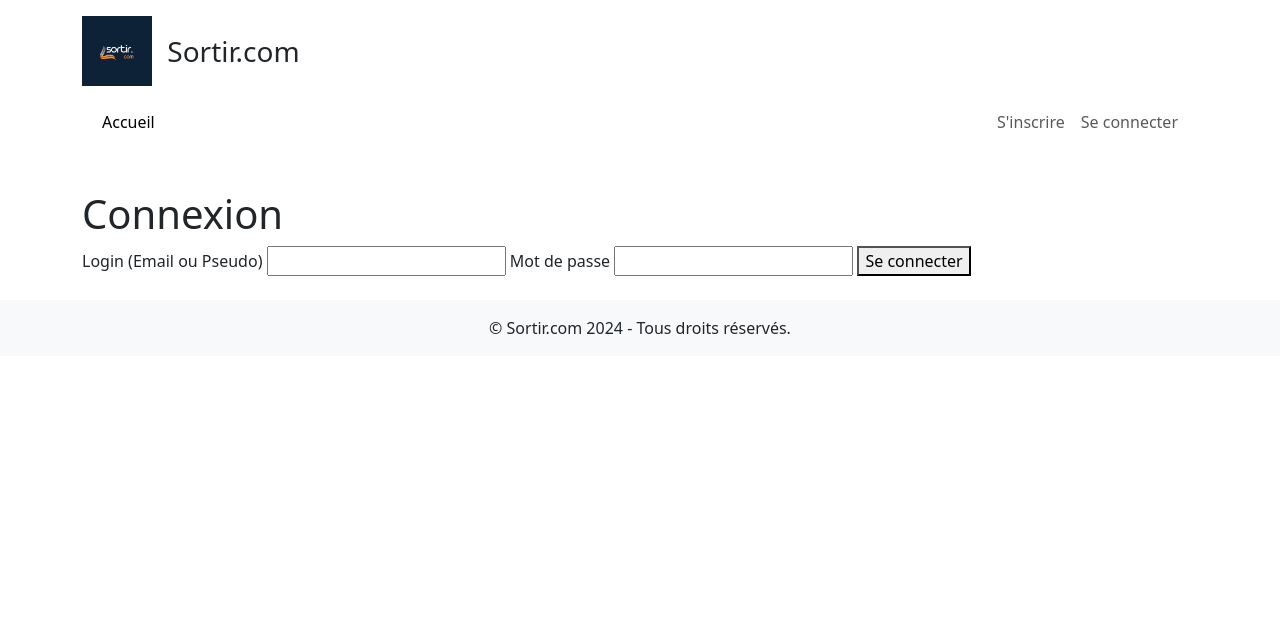
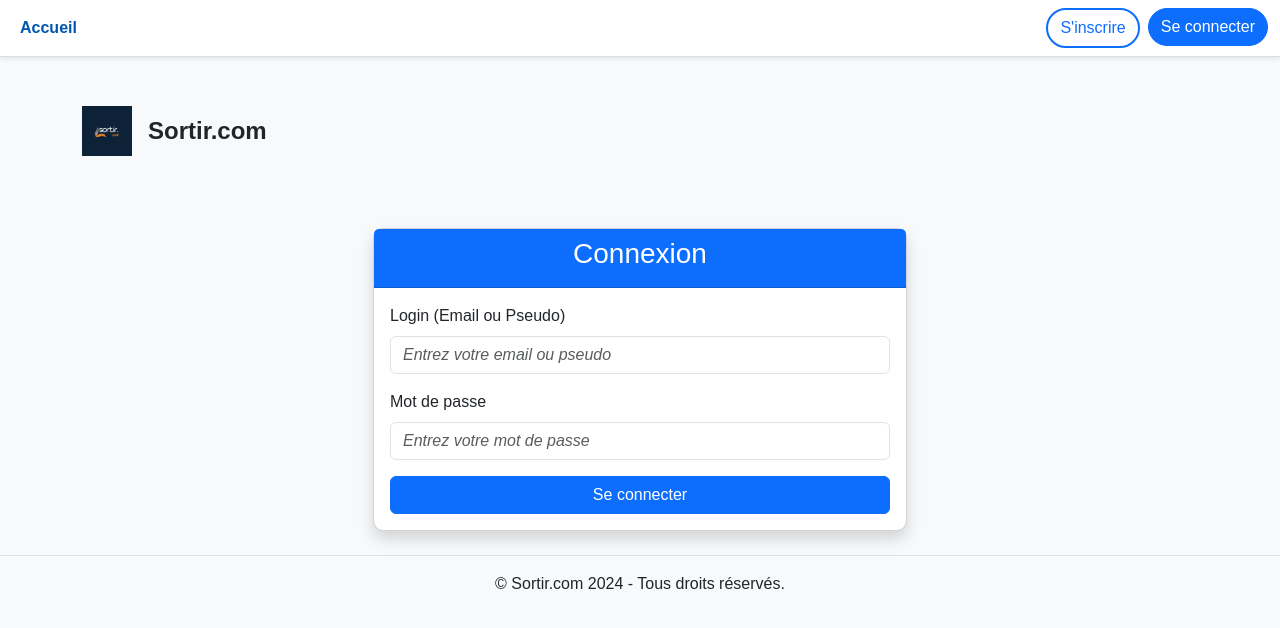
Before and after one commit to projectencheres/sortir, a Symfony app: template templates/security/login.html.twig in a window 1280 px wide. Shown: the top 628 px of the page. Run offline with Twig, Linux system fonts and the light colour scheme; the template is opened without the code that fills it, so the values that code supplies are empty; some libraries are stand-ins or nearby versions.

Commit message:
Add css for templates

```diff
--- /dev/null
+++ b/public/css/login.css
@@ -0,0 +1,18 @@
+body {
+    background-color: #f8f9fa;
+    font-family: Arial, sans-serif;
+}
+
+.card {
+    border-radius: 10px;
+}
+
+.card-header {
+    border-top-left-radius: 10px;
+    border-top-right-radius: 10px;
+}
+
+input::placeholder {
+    font-style: italic;
+    color: #6c757d;
+}
--- /dev/null
+++ b/public/css/navbar.css
@@ -0,0 +1,45 @@
+body {
+    padding-top: 90px;
+}
+
+/* Style général de la navbar */
+.custom-navbar {
+    border-bottom: 1px solid #ddd;
+    box-shadow: 0 4px 6px rgba(0, 0, 0, 0.1);
+    z-index: 1030;
+}
+
+/* Lien actif */
+.navbar .nav-link.active {
+    font-weight: bold;
+    color: #0056b3 !important;
+}
+
+/* Dropdown menu */
+.navbar .dropdown-menu {
+    border-radius: 0.5rem;
+    border: none;
+    box-shadow: 0 2px 8px rgba(0, 0, 0, 0.2);
+}
+
+/* Boutons */
+.navbar .btn-outline-primary {
+    border-width: 2px;
+    border-radius: 50px;
+}
+
+.navbar .btn-primary {
+    border-radius: 50px;
+}
+
+.navbar .btn-danger {
+    border-radius: 50px;
+}
+
+/* Responsive adjustments */
+@media (max-width: 768px) {
+    .navbar .btn {
+        width: 100%;
+        margin-bottom: 10px;
+    }
+}
--- a/templates/_navbar.html.twig
+++ b/templates/_navbar.html.twig
@@ -1,9 +1,10 @@
-<nav class="navbar navbar-expand-lg">
+<nav class="navbar navbar-expand-lg navbar-light bg-white shadow-sm custom-navbar fixed-top">
     <div class="container-fluid">
         <!-- Toggler button for small screens -->
         <button class="navbar-toggler" type="button" data-bs-toggle="collapse" data-bs-target="#navbarNav" aria-controls="navbarNav" aria-expanded="false" aria-label="Toggle navigation">
             <span class="navbar-toggler-icon"></span>
         </button>
+
         <!-- Navbar content -->
         <div class="collapse navbar-collapse" id="navbarNav">
             <!-- Left-aligned links -->
@@ -21,16 +22,17 @@
                     </li>
                 {% endif %}
             </ul>
+
             <!-- Right-aligned links -->
             <ul class="navbar-nav ms-auto">
                 {% if not app.user %}
                     <li class="nav-item">
-                        <a class="nav-link" href="{{ path('app_register') }}" title="S'inscrire">
+                        <a class="btn btn-outline-primary me-2" href="{{ path('app_register') }}" title="S'inscrire">
                             S'inscrire
                         </a>
                     </li>
                     <li class="nav-item">
-                        <a class="nav-link" href="{{ path('app_login') }}" title="Se connecter">
+                        <a class="btn btn-primary text-white" href="{{ path('app_login') }}" title="Se connecter">
                             Se connecter
                         </a>
                     </li>
@@ -38,29 +40,25 @@
                     <li class="nav-item dropdown">
                         <a class="nav-link dropdown-toggle" data-bs-toggle="dropdown" href="#" role="button" aria-expanded="false">Admin</a>
                         <ul class="dropdown-menu">
-                        <li><a class="dropdown-item" href="{{ path('admin_sortir_create') }}">Créer une sortie</a></li>
-                        <li><a class="dropdown-item" href="{{ path('admin_sortir_index') }}">Listes des sorties</a></li>
-                        <li><hr class="dropdown-divider"></li>
-                        <li><a class="dropdown-item" href="#">Créer un participant</a></li>
-                        <li><a class="dropdown-item" href="#">Liste des participants</a></li>
+                            <li><a class="dropdown-item" href="{{ path('admin_sortir_create') }}">Créer une sortie</a></li>
+                            <li><a class="dropdown-item" href="{{ path('admin_sortir_index') }}">Liste des sorties</a></li>
+                            <li><hr class="dropdown-divider"></li>
+                            <li><a class="dropdown-item" href="#">Créer un participant</a></li>
+                            <li><a class="dropdown-item" href="#">Liste des participants</a></li>
                         </ul>
                     </li>
-
                     <li class="nav-item dropdown">
                         <a class="nav-link dropdown-toggle" data-bs-toggle="dropdown" href="#" role="button" aria-expanded="false">Users</a>
                         <ul class="dropdown-menu">
-                        <li><a class="dropdown-item" href="{{ path('app_sortie_create' )}}">Créer une sortie</a></li>
-                        <li><a class="dropdown-item" href="{{ path('app_sortie_show') }}">Listes des sorties</a></li>
-                        {# <li><hr class="dropdown-divider"></li>
-                        <li><a class="dropdown-item" href="#">Separated link</a></li> #}
+                            <li><a class="dropdown-item" href="{{ path('app_sortie_create') }}">Créer une sortie</a></li>
+                            <li><a class="dropdown-item" href="{{ path('app_all_sorties') }}">Liste des sorties</a></li>
                         </ul>
                     </li>
                     <li class="nav-item">
-                        <a class="nav-link" href="{{ path('app_logout') }}" title="Se deconnecter">
-                            Se deconnecter
+                        <a class="btn btn-danger text-white ms-2" href="{{ path('app_logout') }}" title="Se déconnecter">
+                            Se déconnecter
                         </a>
                     </li>
-
                 {% endif %}
             </ul>
         </div>
--- a/templates/base.html.twig
+++ b/templates/base.html.twig
@@ -13,15 +13,16 @@
         <!-- Stylesheets -->
         {% block stylesheets %}
             <link href="https://cdn.jsdelivr.net/npm/bootstrap@5.3.3/dist/css/bootstrap.min.css" rel="stylesheet" integrity="sha384-QWTKZyjpPEjISv5WaRU9OFeRpok6YctnYmDr5pNlyT2bRjXh0JMhjY6hW+ALEwIH" crossorigin="anonymous">
+            <link rel="stylesheet" href="{{ asset('css/navbar.css') }}">
         {% endblock %}
     </head>
-    <body class="d-flex flex-column">
+    <body class="d-flex flex-column bg-light">
         <header>
-            <div class="container my-3">
+            <div class="container py-3">
                 <h3 class="header-logo">
-                    <a href="#" title="Retour à l'accueil" class="text-decoration-none text-dark">
-                        <img src="{{ asset('img/LogoS.com.png') }}" alt="Sortir.com" class="me-2" style="max-height: 70px;">
-                        <span class="align-middle">
+                    <a href="{{ path('app_home') }}" title="Retour à l'accueil" class="text-decoration-none text-dark d-flex align-items-center">
+                        <img src="{{ asset('img/LogoS.com.png') }}" alt="Sortir.com" class="me-3" style="max-height: 50px;">
+                        <span class="align-middle fs-4 fw-bold">
                             Sortir.com
                         </span>
                     </a>
@@ -44,17 +45,14 @@
                 {% block body %}{% endblock %}
             </div>
         </main>
-        <footer class="bg-light py-3">
+        <footer class="bg-light py-3 border-top">
             <div class="container text-center">
-                &copy; Sortir.com
-                {{ "now" | date("Y") }}
-                - Tous droits réservés.
+                &copy; Sortir.com {{ "now" | date("Y") }} - Tous droits réservés.
             </div>
         </footer>
         <!-- JavaScript -->
         {% block javascripts %}
-            <script src="https://cdn.jsdelivr.net/npm/bootstrap@5.3.3/dist/js/bootstrap.bundle.min.js"
-            integrity="sha384-YvpcrYf0tY3lHB60NNkmXc5s9fDVZLESaAA55NDzOxhy9GkcIdslK1eN7N6jIeHz" crossorigin="anonymous"></script>
+            <script src="https://cdn.jsdelivr.net/npm/bootstrap@5.3.3/dist/js/bootstrap.bundle.min.js" integrity="sha384-YvpcrYf0tY3lHB60NNkmXc5s9fDVZLESaAA55NDzOxhy9GkcIdslK1eN7N6jIeHz" crossorigin="anonymous"></script>
         {% endblock %}
     </body>
 </html>
--- a/templates/security/login.html.twig
+++ b/templates/security/login.html.twig
@@ -1,20 +1,43 @@
 {% extends 'base.html.twig' %}
+{% block title %}Connexion{% endblock %}
+
+{% block stylesheets %}
+    {{ parent() }}
+    <link rel="stylesheet" href="{{ asset('css/login.css') }}">
+{% endblock %}
 
 {% block body %}
-    <h1>Connexion</h1>
-    <form action="{{ path('app_login') }}" method="post">
-        <label for="username">Login (Email ou Pseudo)</label>
-        <input type="text" id="username" name="_username" value="{{ last_username }}" required>
+<div class="container mt-5">
+    <div class="row justify-content-center">
+        <div class="col-md-6">
+            <div class="card shadow">
+                <div class="card-header text-center bg-primary text-white">
+                    <h3>Connexion</h3>
+                </div>
+                <div class="card-body">
+                    <form action="{{ path('app_login') }}" method="post">
+                        <div class="mb-3">
+                            <label for="username" class="form-label">Login (Email ou Pseudo)</label>
+                            <input type="text" id="username" name="_username" value="{{ last_username }}" class="form-control" required placeholder="Entrez votre email ou pseudo">
+                        </div>
 
-        <label for="password">Mot de passe</label>
-        <input type="password" id="password" name="_password" required>
+                        <div class="mb-3">
+                            <label for="password" class="form-label">Mot de passe</label>
+                            <input type="password" id="password" name="_password" class="form-control" required placeholder="Entrez votre mot de passe">
+                        </div>
 
-        <input type="hidden" name="_csrf_token" value="{{ csrf_token('authenticate') }}">
+                        <input type="hidden" name="_csrf_token" value="{{ csrf_token('authenticate') }}">
 
-        <button type="submit">Se connecter</button>
-    </form>
-
-    {% if error %}
-        <div>{{ error.messageKey|trans(error.messageData, 'security') }}</div>
-    {% endif %}
+                        <button type="submit" class="btn btn-primary w-100">Se connecter</button>
+                    </form>
+                    {% if error %}
+                        <div class="alert alert-danger mt-3" role="alert">
+                            {{ error.messageKey|trans(error.messageData, 'security') }}
+                        </div>
+                    {% endif %}
+                </div>
+            </div>
+        </div>
+    </div>
+</div>
 {% endblock %}
```
Also changed, not shown: public/css/sortie.css (added, +39 -0 lines), src/Controller/SortirController.php (+33 -17 lines), templates/sortie/index.html.twig (deleted, +0 -20 lines), templates/sortir/all_sorties.html.twig (added, +76 -0 lines), templates/sortir/show.html.twig (added, +74 -0 lines), templates/sortir/show_sorties.html.twig (deleted, +0 -189 lines).
